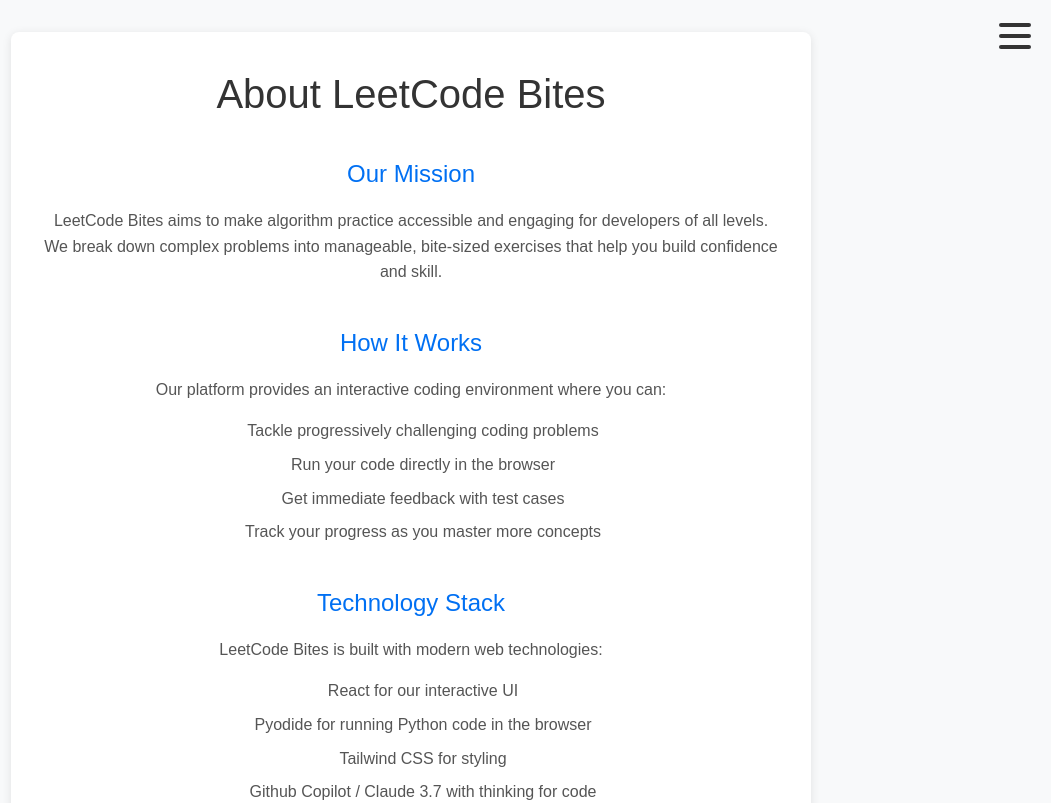
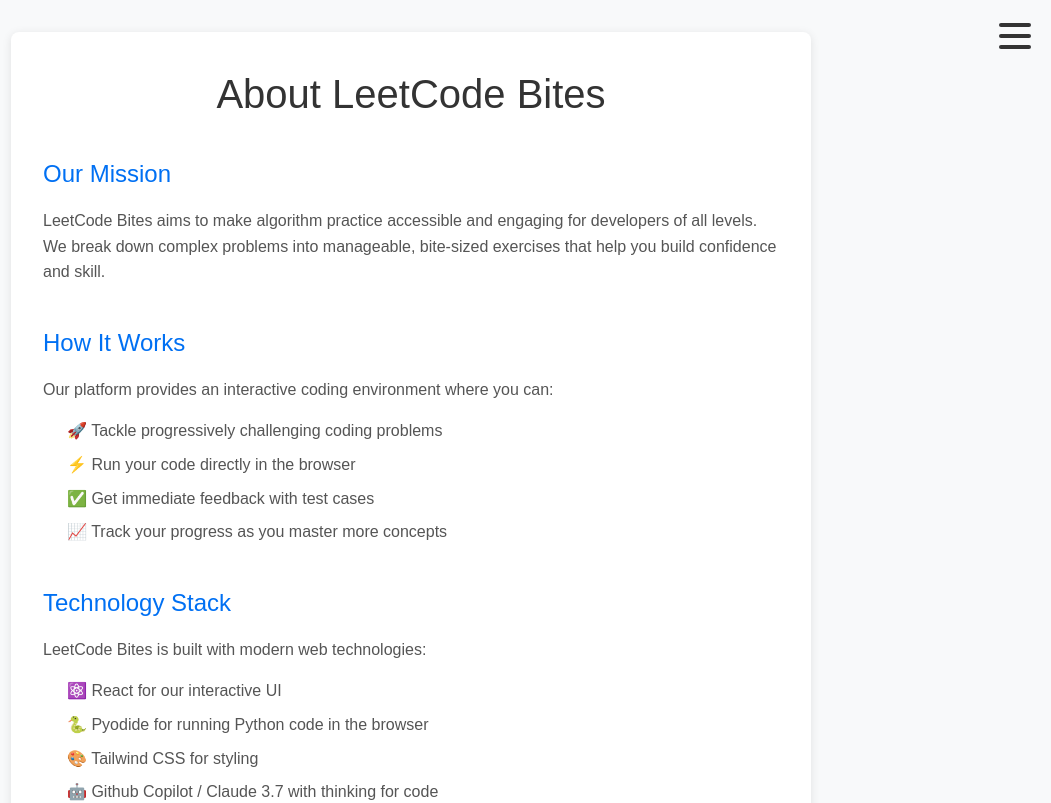
Before and after one commit to kiote/leetcode-bites, a React (Create React App) app: page /about in a window 1280 px wide. Shown: the top 803 px of the page, without its empty margins (229-1280 px from the left). Built offline with nearby package versions, Linux system fonts and the light colour scheme.

Commit message:
feat: enhance AboutPage with emojis and improve text alignment in styles

```diff
--- a/src/components/AboutPage.jsx
+++ b/src/components/AboutPage.jsx
@@ -38,10 +38,10 @@ const AboutPage = () => {
             Our platform provides an interactive coding environment where you can:
           </p>
           <ul>
-            <li>Tackle progressively challenging coding problems</li>
-            <li>Run your code directly in the browser</li>
-            <li>Get immediate feedback with test cases</li>
-            <li>Track your progress as you master more concepts</li>
+            <li>🚀 Tackle progressively challenging coding problems</li>
+            <li>⚡ Run your code directly in the browser</li>
+            <li>✅ Get immediate feedback with test cases</li>
+            <li>📈 Track your progress as you master more concepts</li>
           </ul>
 
           {/* Uncomment when you add the actual image */}
@@ -61,10 +61,10 @@ const AboutPage = () => {
             LeetCode Bites is built with modern web technologies:
           </p>
           <ul>
-            <li>React for our interactive UI</li>
-            <li>Pyodide for running Python code in the browser</li>
-            <li>Tailwind CSS for styling</li>
-            <li>Github Copilot / Claude 3.7 with thinking for code</li>
+            <li>⚛️ React for our interactive UI</li>
+            <li>🐍 Pyodide for running Python code in the browser</li>
+            <li>🎨 Tailwind CSS for styling</li>
+            <li>🤖 Github Copilot / Claude 3.7 with thinking for code</li>
           </ul>
         </section>
 
--- a/src/styles/AboutPage.css
+++ b/src/styles/AboutPage.css
@@ -2,6 +2,7 @@
   min-height: 100vh;
   padding: 2rem;
   background-color: #f8f9fa;
+  text-align: left;
 }
 
 .about-container {
@@ -11,6 +12,7 @@
   padding: 2rem;
   border-radius: 8px;
   box-shadow: 0 2px 10px rgba(0, 0, 0, 0.1);
+  text-align: left;
 }
 
 .about-page h1 {
@@ -22,6 +24,7 @@
 
 .about-section {
   margin-bottom: 2.5rem;
+  text-align: left;
 }
 
 .about-section h2 {
@@ -64,7 +67,7 @@
 
 .back-link-container {
   margin-top: 2rem;
-  text-align: center;
+  text-align: left;
 }
 
 .back-link {
```
